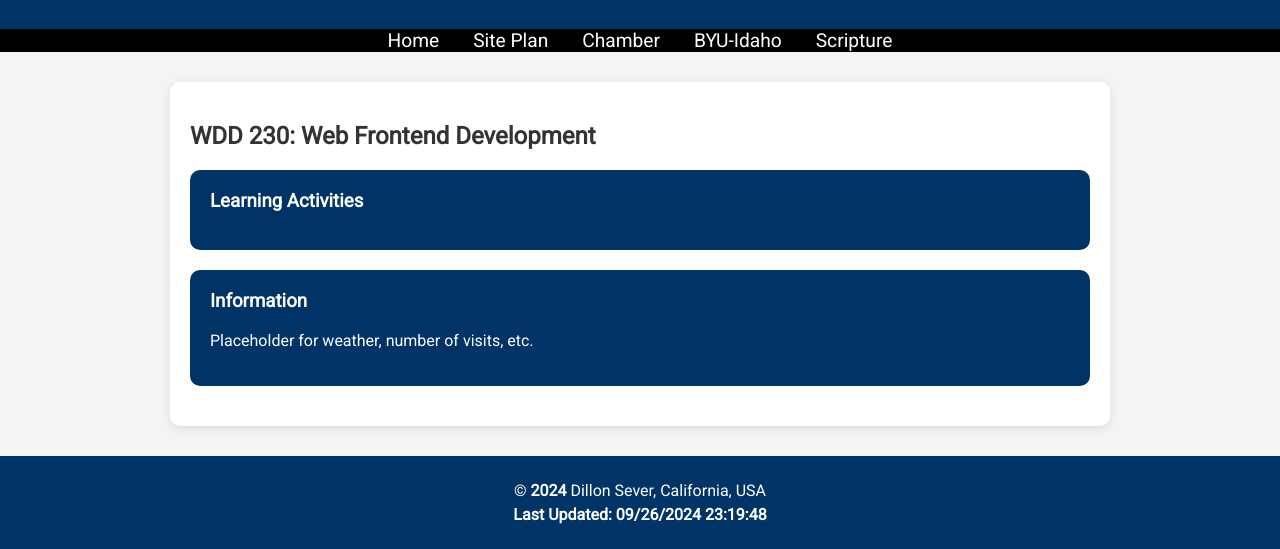
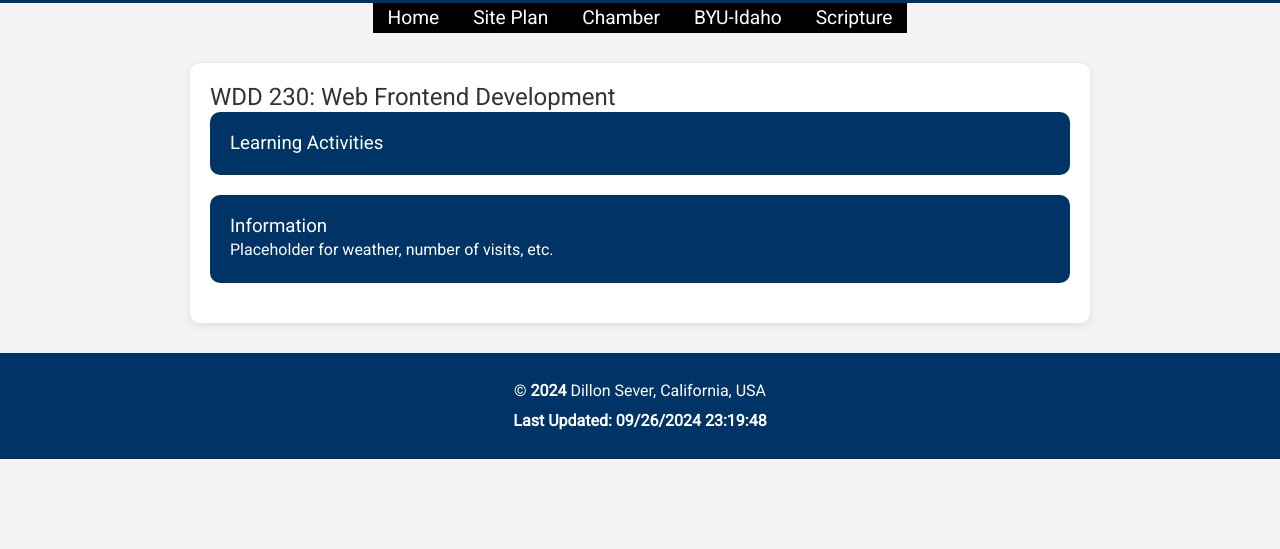
Before and after one commit to Dillonsever/wdd230, a plain HTML site: page index.html in a window 1280 px wide. Shown: the part 292-841 px from the top of the page. After the commit the page ends 800 px from the top, so only its background shows below. Drawn offline with Linux system fonts and the light colour scheme.

Commit message:
HomePageEnhancement

```diff
--- a/index.html
+++ b/index.html
@@ -3,11 +3,17 @@
 <head>
   <meta charset="UTF-8">
   <meta name="viewport" content="width=device-width, initial-scale=1.0">
-  <meta name="description" content="Web Frontend Development course assignment portal.">
-  <meta name="author" content="Dillon Sever">
+  <meta property="title" content="Dillon Sever - WDD 230 - Web Frontend Development">
+  <meta property="description" content="Web Frontend Development course assignment portal.">
+  <meta property="type" content="website">
+
   <title>Dillon Sever - WDD 230 - Web Frontend Development</title>
+  <link rel="stylesheet" href="styles/normalize.css">
   <link rel="stylesheet" href="styles/base.css">
+  <link rel="stylesheet" href="styles/larger.css">
   <link href="https://fonts.googleapis.com/css2?family=Lora:wght@700&family=Roboto:wght@400&display=swap" rel="stylesheet">
+  <link rel="icon" href="images/favicon.jpg" type="image/x-icon">
+
 </head>
 <body>
   <header>
--- a/styles/base.css
+++ b/styles/base.css
@@ -108,3 +108,27 @@ body {
   #year, #lastModified {
     font-weight: bold;
   }
+  nav {
+    display: flex;
+    flex-direction: column;
+    align-items: center;
+  }
+
+  nav ul {
+    padding: 0;
+    margin: 0;
+  }
+
+  nav ul li {
+    margin-bottom: 10px;
+  }
+
+  nav ul li a {
+    color: white;
+    text-decoration: none;
+    font-size: 1.2em;
+  }
+
+  nav ul li a:hover {
+    text-decoration: underline;
+  }
--- /dev/null
+++ b/styles/larger.css
@@ -0,0 +1,14 @@
+
+
+
+  @media (min-width: 768px) {
+    nav {
+      flex-direction: row;
+      justify-content: center;
+    }
+
+    nav ul li {
+      margin-bottom: 0;
+      margin-right: 15px;
+    }
+  }
--- /dev/null
+++ b/styles/normalize.css
@@ -0,0 +1,55 @@
+
+
+/* Remove default margin and padding */
+* {
+    margin: 0;
+    padding: 0;
+    box-sizing: border-box;
+  }
+
+  /* Set default font family and size */
+  body {
+    font-family: 'Roboto', sans-serif;
+    line-height: 1.6;
+  }
+
+  /* Normalize text rendering */
+  h1, h2, h3, h4, h5, h6 {
+    font-weight: normal;
+    line-height: 1.2;
+  }
+
+  /* Remove list styling */
+  ul, ol {
+    list-style: none;
+  }
+
+  /* Normalize table styling */
+  table {
+    border-collapse: collapse;
+    border-spacing: 0;
+  }
+
+  /* Normalize links */
+  a {
+    text-decoration: none;
+    color: inherit;
+  }
+
+  /* Ensure images are responsive */
+  img {
+    max-width: 100%;
+    height: auto;
+  }
+
+  /* Normalize form elements */
+  input, select, textarea {
+    font-family: inherit;
+    font-size: inherit;
+    line-height: inherit;
+  }
+
+  /* Ensure no extra space around iframes */
+  iframe {
+    border: 0;
+  }
```
Also changed, not shown: images/favicon.jpg (added).
